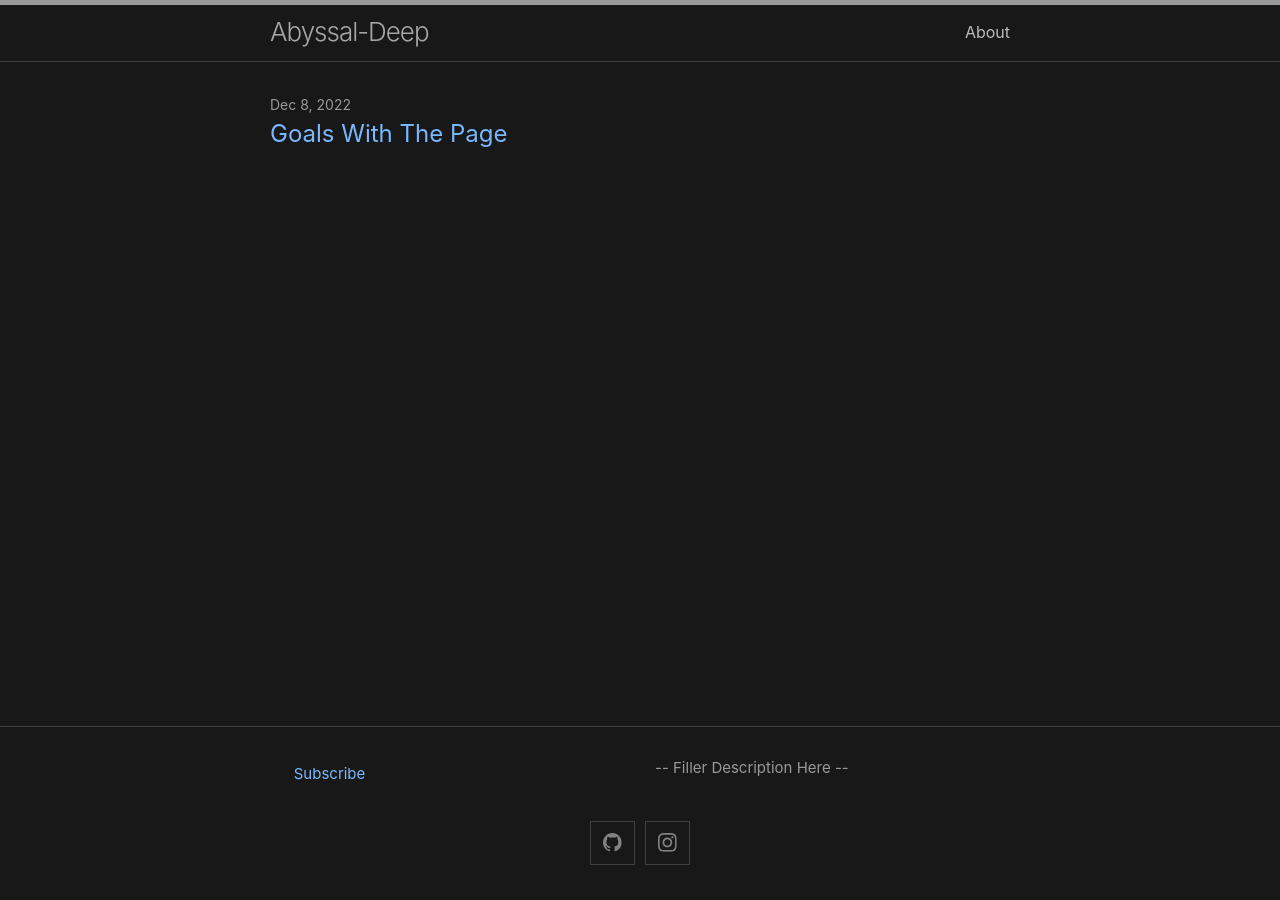
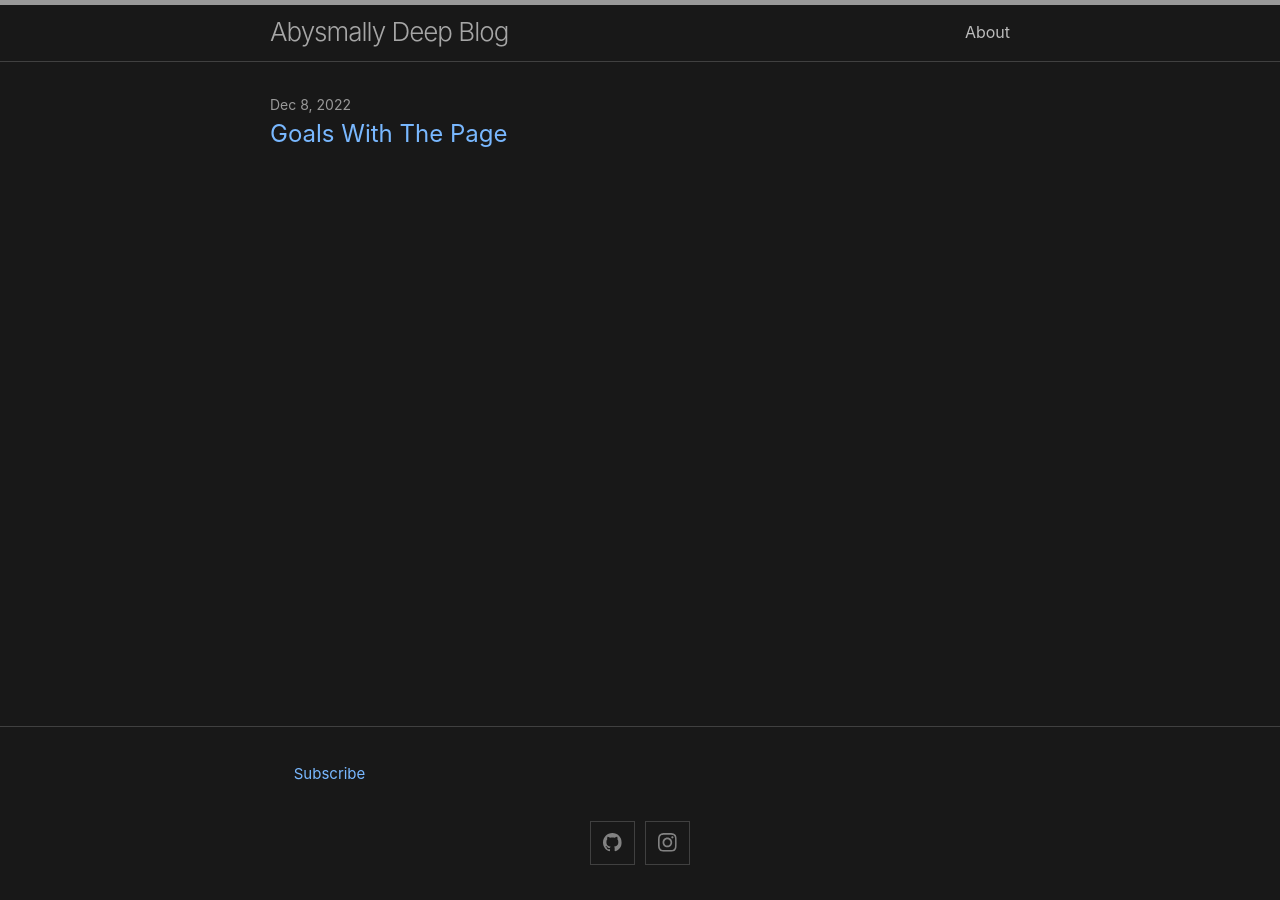
Before and after one commit to jackpots28/jackpots28.github.io, a Jekyll site: the page built from index.md, in a window 1280 px wide. Built offline with Jekyll 4.4.1, drawn with Linux system fonts in a browser that asks for light colours.

Commit message:
Update _config.yml

```diff
--- a/_config.yml
+++ b/_config.yml
@@ -1,12 +1,12 @@
-title: Abyssal-Deep
+title: Abysmally Deep Blog
 email: jack.sims@abyssal-deep.com
 description: >- # this means to ignore newlines until "baseurl:"
-  -- Filler Description Here --
+
 baseurl: "/"
 url: "https://abyssal-deep.com" # the base hostname & protocol for site
 
-github_username:  jackpots28
-instagram_username: xblackjack28x
+#github_username:  jackpots28
+#instagram_username: xblackjack28x
 domain: abyssal-deep.com
 
 
```
